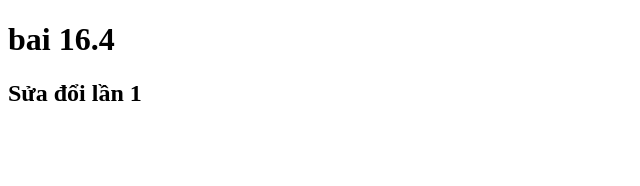
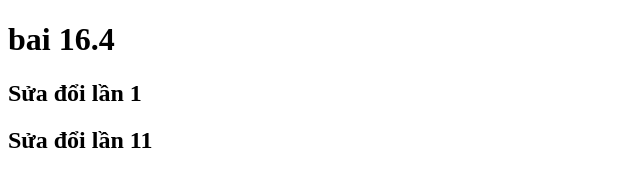
Before and after one commit to quoc-quan/duan9, a plain HTML site: page index.html in a window 1280 px wide. Shown: the whole page, without its empty margins (0-640 px from the left). Drawn offline with Linux system fonts and the light colour scheme.

Commit message:
Sửa lần 11

```diff
--- a/index.html
+++ b/index.html
@@ -8,5 +8,6 @@
   <body>
     <h1>bai 16.4</h1>
     <h2>Sửa đổi lần 1</h2>
+    <h2>Sửa đổi lần 11</h2>
   </body>
 </html>
```
